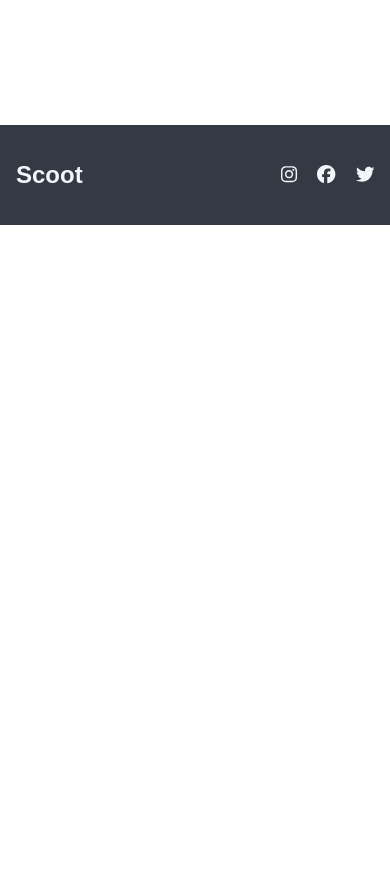
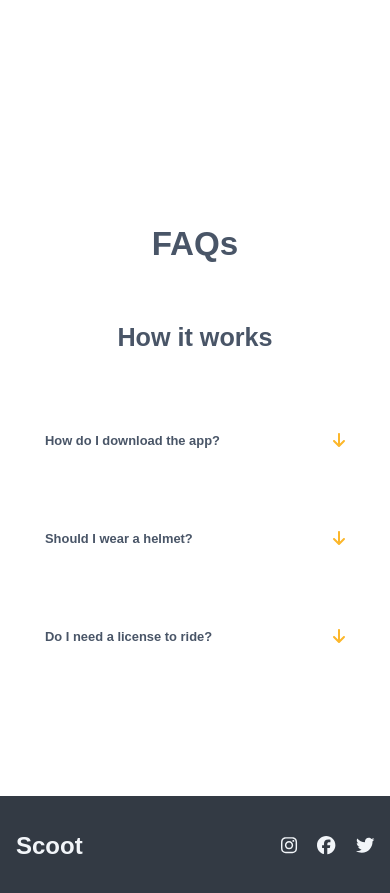
Before and after one commit to Dawood-Ahmed19/ScootIn-, a React (Vite) app: page /About in a window 390 px wide. Shown: the part 3740-4633 px from the top of the page. Before the commit the page ends 3965 px from the top, so only its background shows below. Built offline with nearby package versions, Linux system fonts and the light colour scheme.

Commit message:
Feat: Completed About Page with responsiveness

```diff
--- a/src/App.css
+++ b/src/App.css
@@ -457,6 +457,75 @@ section.values {
 /* ----------------------------------------------- ----------------------------------------------- */
 /* ----------------------------------------------- ----------------------------------------------- */
 /* ----------------------------------------------- ----------------------------------------------- */
+/* ----------------------------------------------- ----------------------------------------------- */
+/* ----------------------------------------------- ----------------------------------------------- */
+/* ----------------------------------------------- ----------------------------------------------- */
+/* ----------------------------------------------- ----------------------------------------------- */
+
+/* Fifth Section */
+
+section.faqs {
+  display: flex;
+  padding-block: 100px;
+  flex-direction: column;
+  align-items: center;
+  gap: 60px;
+}
+
+.fqCol1 > h3 {
+  color: var(--dark-navy);
+}
+
+.faqs-content {
+  display: flex;
+  align-items: center;
+  justify-content: space-between;
+}
+
+.question01 {
+  padding: 30px 40px;
+  display: flex;
+  flex-direction: column;
+  gap: 20px;
+}
+
+.fqCol1 {
+  align-self: flex-start;
+}
+
+.heading {
+  max-width: 650px;
+  min-width: 650px;
+  width: 100%;
+  display: flex;
+  align-items: center;
+  justify-content: space-between;
+}
+
+.heading > h4 {
+  color: var(--dark-navy);
+  font-size: clamp(0.75rem, calc(0.49rem + 1.3vw), 1.5rem);
+}
+
+.heading > a {
+  cursor: pointer;
+  color: var(--yellow-color);
+}
+
+.paragraph > p {
+  color: var(--dark-navy);
+  font-family: var(--LexendDeca-font);
+  line-height: 2;
+  font-size: clamp(0.75rem, calc(0.68rem + 0.33vw), 0.94rem);
+}
+
+/* ----------------------------------------------- ----------------------------------------------- */
+/* ----------------------------------------------- ----------------------------------------------- */
+/* ----------------------------------------------- ----------------------------------------------- */
+/* ----------------------------------------------- ----------------------------------------------- */
+/* ----------------------------------------------- ----------------------------------------------- */
+/* ----------------------------------------------- ----------------------------------------------- */
+/* ----------------------------------------------- ----------------------------------------------- */
 
 /* KeyFrame Animations */
 
@@ -570,3 +639,35 @@ section.values {
     display: none;
   }
 }
+
+@media (max-width: 1030px) {
+  .faqs-content {
+    flex-wrap: wrap;
+    justify-content: center;
+    gap: 50px;
+  }
+}
+
+@media (max-width: 700px) {
+  .heading {
+    min-width: 400px;
+  }
+}
+
+@media (max-width: 430px) {
+  .heading {
+    min-width: 300px;
+  }
+}
+
+@media (max-width: 380px) {
+  .heading {
+    min-width: 200px;
+  }
+}
+
+@media (max-width: 600px) {
+  .paragraph > p {
+    text-align: justify;
+  }
+}
--- a/src/components/About.jsx
+++ b/src/components/About.jsx
@@ -4,10 +4,16 @@ import PersonImageOne from "../assets/Images/about-image2.png";
 import "../App.css";
 import ValueData from "./ValuesCardsData";
 import ValueCards from "./ValueCards";
+import Faqs from "./Faqs";
+import FaqsData from "./FaqsData";
 
 const About = () => {
   const valueCards = ValueData.map((item) => {
     return <ValueCards key={item.id} {...item} />;
+  });
+
+  const faqsQues = FaqsData.map((item) => {
+    return <Faqs key={item.id} {...item} />;
   });
 
   return (
@@ -123,6 +129,22 @@ const About = () => {
           <div className="values-content">{valueCards}</div>
         </div>
       </section>
+
+      {/* Section Five */}
+
+      <section className="faqs">
+        <div className="values-title">
+          <h2>FAQs</h2>
+        </div>
+        <div className="container">
+          <div className="faqs-content">
+            <div data-aos="fade-right" data-aos-delay="100" className="fqCol1">
+              <h3>How it works</h3>
+            </div>
+            <div className="fqCol2">{faqsQues}</div>
+          </div>
+        </div>
+      </section>
     </>
   );
 };
--- /dev/null
+++ b/src/components/Faqs.jsx
@@ -0,0 +1,39 @@
+import React, { useState } from "react";
+import { faArrowDown, faArrowUp } from "@fortawesome/free-solid-svg-icons";
+import { FontAwesomeIcon } from "@fortawesome/react-fontawesome";
+
+const Faqs = (props) => {
+  const [isShown, setisShown] = useState(false);
+
+  const toggleShow = () => {
+    setisShown(!isShown);
+  };
+
+  const displayAnswer = isShown ? <>{props.answer}</> : "";
+
+  return (
+    <div
+      data-aos="fade-up"
+      data-aos-delay={props.delay}
+      className="faqs-container"
+    >
+      <div className="question01">
+        <div className="heading">
+          <h4>{props.question}</h4>
+          <a onClick={toggleShow}>
+            {isShown ? (
+              <FontAwesomeIcon icon={faArrowUp} />
+            ) : (
+              <FontAwesomeIcon icon={faArrowDown} />
+            )}
+          </a>
+        </div>
+        <div className="paragraph">
+          <p>{displayAnswer}</p>
+        </div>
+      </div>
+    </div>
+  );
+};
+
+export default Faqs;
--- /dev/null
+++ b/src/components/FaqsData.jsx
@@ -0,0 +1,41 @@
+export default [
+  {
+    id: 1,
+    question: "How do I download the app?",
+    delay: "200",
+    answer: (
+      <>
+        To download the Scoot app, you can search “Scoot” in both the App and
+        Google Play <br /> stores. An even simpler way to do it would be to
+        click the relevant link at the bottom of <br /> this page and you’ll be
+        re-directed to the correct page.
+      </>
+    ),
+  },
+  {
+    id: 2,
+    question: "Should I wear a helmet?",
+    delay: "300",
+    answer: (
+      <>
+        Yes, please do! All cities have different laws. But we strongly strongly
+        strongly recommend <br /> always wearing helmet regardless of the local
+        laws. We like you and we want you to be as <br /> safe as possible while
+        Scooting.
+      </>
+    ),
+  },
+  {
+    id: 3,
+    delay: "400",
+    question: "Do I need a license to ride?",
+    answer: (
+      <>
+        Yes you need a license to ride depends on the context. If you are
+        referring to driving a car <br /> or motorcycle on public roads, then
+        valid driver's license is typically required. However, <br /> if you are
+        talking about riding a bicycle, no license is generally needed.
+      </>
+    ),
+  },
+];
```
